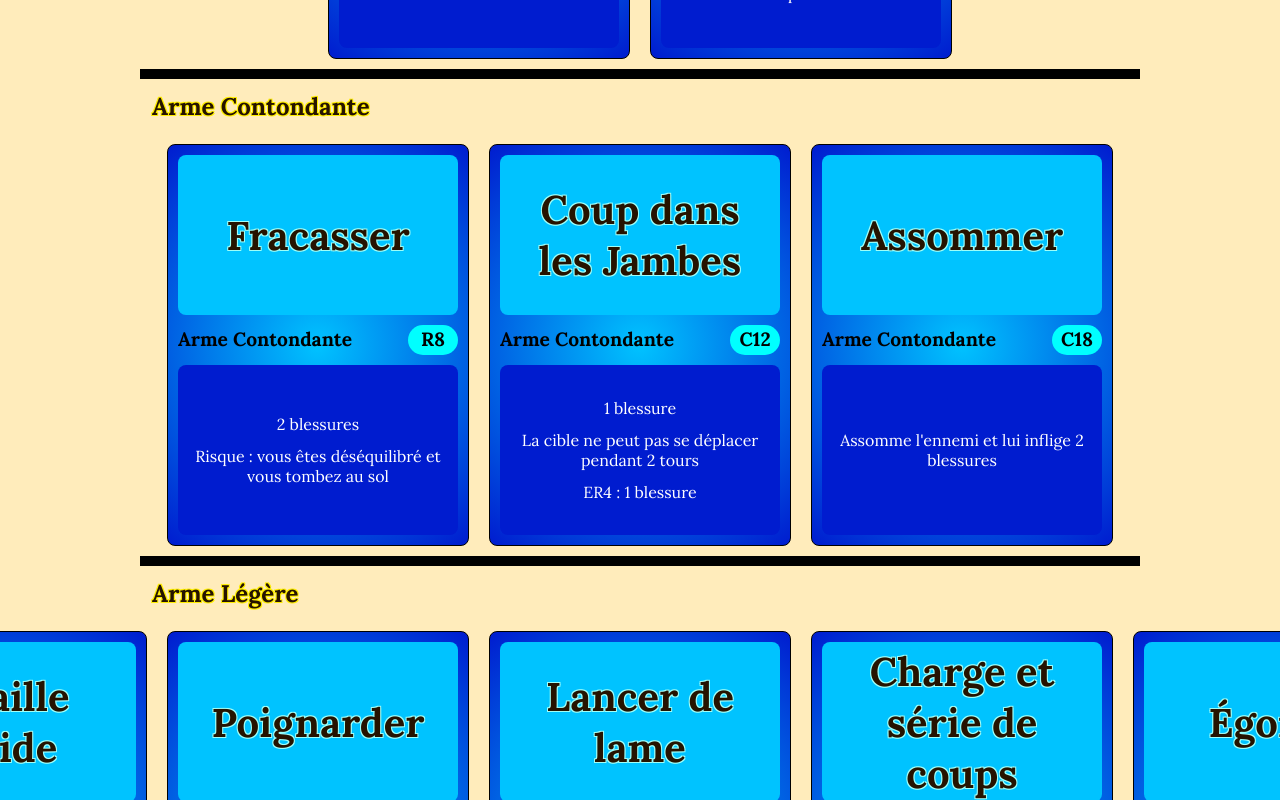
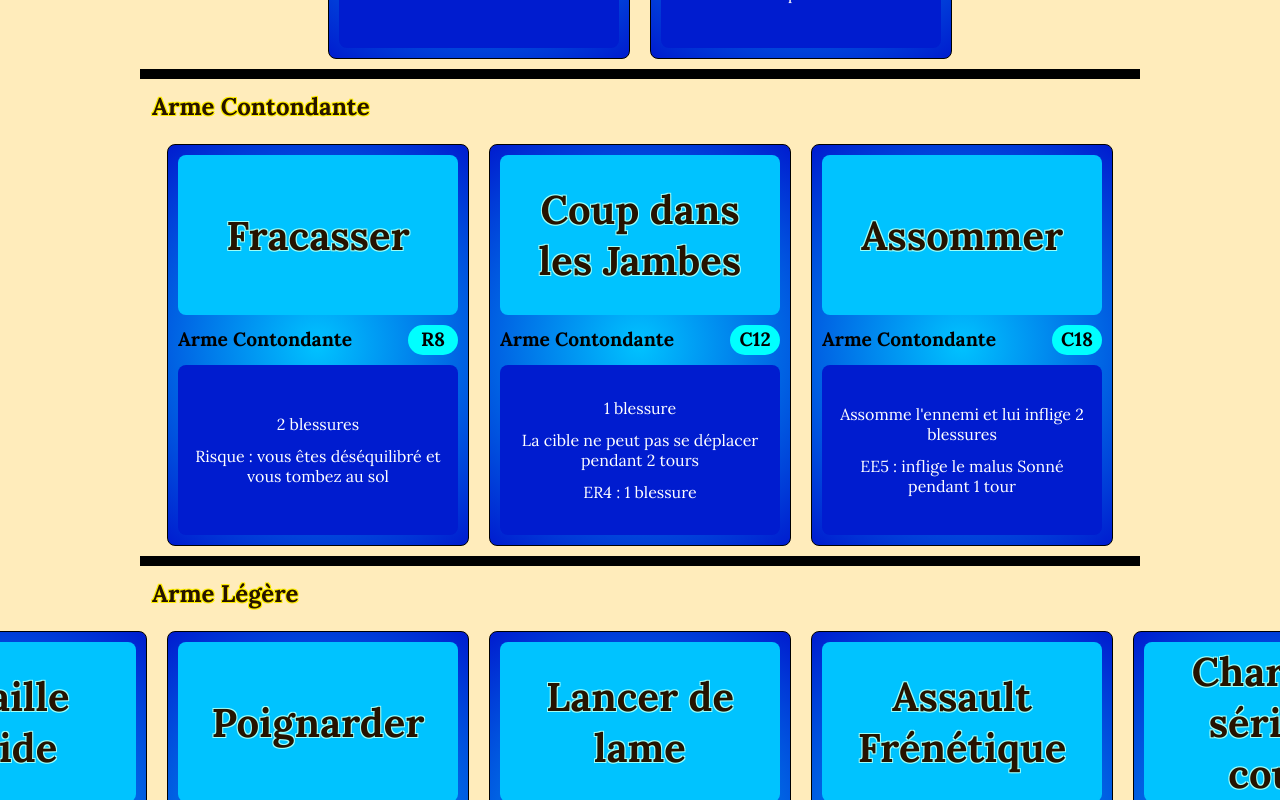
Before and after one commit to Sourdeval/Omnak, an Angular app: page /skills in a window 1280 px wide. Shown: the part 4100-4900 px from the top of the page. Built offline with nearby package versions, Linux system fonts and the light colour scheme.

Commit message:
[Way] v0.10

```diff
--- a/src/app/rules/rules.component.html
+++ b/src/app/rules/rules.component.html
@@ -239,7 +239,14 @@
     son tour, elle peut se relever en échange d'un malus à son action, ou bien rester au sol, ce qui suivant l'action
     choisie peut tout de même lui valoir un malus.</h6>
 
+<h4>Sonné</h4>
+
+<h6>
+    Un personne sonnée doit passer son prochain tour et a un malus pour se défendre jusqu'à celui-ci.
+</h6>
+
 <h4>Clairvoyant</h4>
 
-<h6>Une personne clairvoyante comprend totalement la situation et ses détails infîmes, et sait exactement quoi faire.
+<h6>Une personne clairvoyante comprend totalement la situation et ses détails infîmes, et sait exactement quoi faire. Sa
+    prochaine action qui semble inventive ou complètement improbable gagne 2 bonus.
 </h6>
--- a/src/app/table20/tables.ts
+++ b/src/app/table20/tables.ts
@@ -8,17 +8,16 @@ export let tables: Table[] = [
             "Capricieuse, ER2 : inflige une blessure de moins, deviens un autre effet au choix une fois l'arme maîtrisée.",
             "Braisière, E5 : une flammèche apparaît et inflige 1 blessure",
             "Brûlante, ER3 : Inflige une blessure supplémentaire, EE3 : vous inflige une blessure",
+            "Côté contondant, EE4 : inflige le malus Sonné à la cible pendant 1 tour",
             "Craquelée de Feu, ER5 : inflige En Feu",
             "Éruptive, E7 : un jet de flamme apparaît et inflige 2 blessures",
-            "Fumante, ER6 : inflige un malus à la cible",
+            "Fumante, ER6 : inflige le malus Asphyxié à la cible pendant 1 tour",
             "Imprégnée d'Ardeur, une fois par jour vous pouvez prendre l'Initiative et avoir un bonus pour votre prochaine action",
             "Imprégnée de Courage, vous donne deux bonus une fois par jour pour une action courageuse ou héroïque",
             "Imprégnée de Ténacité, une fois par jour vous pouvez vous soignez d'une blessure et avoir un bonus pour votre prochaine action",
             "Scintillante, fait de la lumière, ER18 : un flash lumineux éblouit (malus) toutes les personnes présentes pendant un tour sauf vous.",
             "Tranchante/Lourde, ER4 : inflige une blessure supplémentaire",
-            "Volcanique, E18 : un jet de lave apparaît et inflige 3 blessures",
-            "",
-            "",
+            "Volcanique, ER18 : un jet de lave apparaît et inflige 3 blessures",
             "",
             "",
             "",
--- a/src/app/way/ways.ts
+++ b/src/app/way/ways.ts
@@ -68,7 +68,7 @@ export let ways: Way[] = [
         asset: "Marteau Enchanté (Ignore l'Armure, 1 Effet aléatoire) (ou bien une Masse ou équivalent)",
         equipment: "",
         skills: [
-            { name: "Assommer", type: TypeSkill.ArmeContondante, difficulty: 'C18', effects: ["Assomme l'ennemi et lui inflige 2 blessures"] },
+            { name: "Assommer", type: TypeSkill.ArmeContondante, difficulty: 'C18', effects: ["Assomme l'ennemi et lui inflige 2 blessures", "EE5 : inflige le malus Sonné pendant 1 tour"] },
             { name: "Fracasser", type: TypeSkill.ArmeContondante, difficulty: 'R8', effects: ["2 blessures", "Risque : vous êtes déséquilibré et vous tombez au sol"] },
             { name: "Coup dans les Jambes", type: TypeSkill.ArmeContondante, difficulty: 'C12', effects: ['1 blessure', "La cible ne peut pas se déplacer pendant 2 tours", "ER4 : 1 blessure"] },
         ]
@@ -94,7 +94,7 @@ export let ways: Way[] = [
         skills: [
             { name: "Tir direct", type: TypeSkill.ArmeDistance, difficulty: 'C10', effects: ['1 blessure', 'La difficulté augmente avec la distance. 1-10m : C10, 11-25m : C12, 26-50m : C14.'] },
             { name: "Poignarder", type: TypeSkill.ArmeLegere, difficulty: 'C10', effects: ['2 blessures', "E3 : La cible gagne un bonus pour vous attaquer au corps à corps à son prochain tour.", "Si la cible n'est pas au courant de votre présence vous lui infligez 1 blessure supplémentaire."] },
-            { name: "Traque silencieuse", type: TypeSkill.Furtivité, difficulty: 'R14', effects: ["Pour les 3 prochains tours, vous êtes totalement discret tant que vous vous déplacez lentement et hors d'un angle de vue direct.", 'Risque : tout le monde est désormais au courant de votre présence.'] },
+            { name: "Traque silencieuse", type: TypeSkill.Furtivité, difficulty: 'R14', effects: ["Pendant 3 tours, vous êtes totalement discret tant que vous vous déplacez lentement et hors d'un angle de vue direct.", 'Risque : tout le monde est désormais au courant de votre présence.'] },
         ]
     },
     {
@@ -114,12 +114,12 @@ export let ways: Way[] = [
         id: "Druide",
         name: "Druide",
         description: "Les Druides de la Nation Verte sont des mages qui connaissent la Magie Végétale, utilisant les plantes.",
-        asset: "",
+        asset: "Odeur d'humus : Les animaux sauvages sont moins enclins à vous attaquer, et les animaux passifs deviennent amicaux.",
         equipment: "",
         skills: [
             { name: "Lianes Surgissantes", type: TypeSkill.MagieVegetale, difficulty: 'C12', effects: ["La cible ne peut pas se déplacer pendant 3 tours", "La cible peut faire une action C14 pour se libérer, ou infliger 2 blessures aux lianes.", "ER5 : la cible ne peut plus utiliser ses bras pendant la même durée"] },
             { name: "Ronces Envahissantes", type: TypeSkill.MagieVegetale, difficulty: 'R14', effects: ["À partir du point choisi, des ronces poussent, à chaqu'un de vos tours elles prennent plus de place. Vous choisissez quand les ronces doivent s'arrêter.", "Une cible qui touche les ronces subit 1 blessure, 2 blessures si elle veut les traverser.", "Risque : les ronces sont incontrôlables.", ''] },
-            { name: "Écorce", type: TypeSkill.MagieVegetale, difficulty: 'R10', effects: ["Votre peau se transforme en écorce, vous subissez 2 blessures de moins de chaque attaque jusqu'à la fin de la scène.", "Risque : Vous subissez 2 blessures."] },
+            { name: "Écorce", type: TypeSkill.MagieVegetale, difficulty: 'R12', effects: ["Votre peau se transforme en écorce, vous subissez 1 blessure de moins de chaque attaque jusqu'à la fin de la scène.", "Risque : Vous subissez 2 blessures."] },
         ]
     },
     {
@@ -158,25 +158,25 @@ export let ways: Way[] = [
     {
         id: "TireurVenimeux",
         name: "Tireur Venimeux",
-        description: "",
-        asset: "",
-        equipment: "",
+        description: "Les Tireurs Venimeux pensent que la flèche n'a pas pour but de tuer, juste d'amener le poison dans les veines de leur cible.",
+        asset: "Doigts de fée : Vous pouvez appliquer des doses d'Apothicaire sans prendre une action.",
+        equipment: "Sarbacane : permet de tirer des fléchettes, innofensives (0 blessure) mais discrètes.",
         skills: [
-            { name: "", type: TypeSkill.Aucun, difficulty: '', effects: [''] },
-            { name: "", type: TypeSkill.Aucun, difficulty: '', effects: [''] },
-            { name: "", type: TypeSkill.Aucun, difficulty: '', effects: [''] },
+            { name: "Venin", type: TypeSkill.Apothicaire, difficulty: '3 D', effects: ['A appliquer sur une flèche ou une arme.', "Inflige Empoisonné 3"] },
+            { name: "Piqûre", type: TypeSkill.Apothicaire, difficulty: '3 D', effects: ['A appliquer sur une flèche ou une arme.', "Inflige 1 blessure"] },
+            { name: "Anti-Venin", type: TypeSkill.Apothicaire, difficulty: '3 D', effects: ['A consommer.', "Enlève les états Empoisonné et Toxique"] },
         ]
     },
     {
         id: "TireurElite",
         name: "Tireur d'Élite",
-        description: "",
+        description: "Les tireurs d'élite de la Nation Verte sont les meilleurs archers d'Omnak. Ils maîtrisent l'arc long et sont capables de tirer plus loin que n'importe qui d'autre.",
         asset: "Armes à Distance",
-        equipment: "",
+        equipment: "Arc long",
         skills: [
-            { name: "Tir en cloche", type: TypeSkill.ArmeDistance, difficulty: 'C12', effects: [''] },
-            { name: "", type: TypeSkill.Aucun, difficulty: '', effects: [''] },
-            { name: "", type: TypeSkill.Aucun, difficulty: '', effects: [''] },
+            { name: "Tir puissant", type: TypeSkill.ArmeDistance, difficulty: 'C12', effects: ['2 blessures', "ER18 : 1 blessure supplémentaire", "Distance : 1-25m"] },
+            { name: "Tir en cloche", type: TypeSkill.ArmeDistance, difficulty: 'C14', effects: ['1 blessure', "Distance: 50-125m"] },
+            { name: "Viser un point faible", type: TypeSkill.ArmeDistance, difficulty: 'C16', effects: ["Avant de faire l'action choisissez entre : état En Sang, état Immobilisé (pendant 2 tours), malus Borgne (toute la scène) et malus Incapable de se servir de [membre au choix] (toute la scène).", "1 blessure, le choix est infligé à la cible.", "Distance : 1-25m", ""] },
         ]
     },
     {
@@ -222,8 +222,8 @@ export let ways: Way[] = [
         asset: "Bouclier d'Émeraude : une fois par jour, vous pouvez totalement être immunisé d'un sort qui aurait dû vous toucher",
         equipment: "",
         skills: [
-            { name: "Concentration Verte", type: TypeSkill.Aucun, difficulty: 'R8', effects: [] },
-            { name: "Tapis de Pointes d'Émeraude", type: TypeSkill.MagieRoche, difficulty: 'C10', effects: ['Choisissez une zone, au début de votre prochain tour des pointes vertes y apparaissent. Les personnes voulant traverser cette zone subissent 2 blessures et En Sang. Dure toute la scène.'] },
+            { name: "Concentration Verte", type: TypeSkill.Aucun, difficulty: 'R8', effects: ["Vous neutralisez toutes la magie autour de vous. Tous les sorts jusqu'à votre prochain tour ont un malus.", "ER6 : les sorts qui sont tout de même réussis infligent 1 blessure de moins", "Risque : vous ne pouvez plus lancer de sort ou cette compétence. Dure 2 tours", ''] },
+            { name: "Tapis de Pointes d'Émeraude", type: TypeSkill.MagieRoche, difficulty: 'C10', effects: ['Choisissez une zone, au début de votre prochain tour des pointes vertes y apparaissent. Les personnes se trouvant ou voulant traverser cette zone subissent 2 blessures et En Sang. Dure toute la scène.'] },
             { name: "Protection", type: TypeSkill.Aucun, difficulty: 'C12', effects: ["Choisissez un type de Magie, vous avez un bonus pour vous en défendre pendant 2 tours"] },
         ]
     },
@@ -231,12 +231,12 @@ export let ways: Way[] = [
         id: "PorteurSaphir",
         name: "Porteur de Saphir",
         description: "Les Saphirs ne choisissent pas souvent de porteur, ils sont exigeants. Ils cherchent ceux dont les capacités magiques sont exceptionnelles, pour les rendre uniques.",
-        asset: "",
+        asset: "Magie Impressionnante : vos sorts ont 'ER18 : le sort est magnifique, toute personne présente est impressionnée.'",
         equipment: "",
         skills: [
             { name: "Concentration Bleue", type: TypeSkill.Aucun, difficulty: 'R8', effects: ['Vous concentrez vos capacités magiques. Vous gagnez un bonus pour le prochain sort que vous lancez durant la scène.', "ER6 : le sort infligera 1 blessure supplémentaire s'il réussi", "Risque : malus pour le prochain sort", ''] },
-            { name: "", type: TypeSkill.Aucun, difficulty: '', effects: [''] },
-            { name: "", type: TypeSkill.Aucun, difficulty: '', effects: [''] },
+            { name: "Projection de pierres bleues", type: TypeSkill.MagieRoche, difficulty: 'C12', effects: ["Vous lancez sur une cible une rangée de pierres bleues lévitantes.", "1 blessure", "ER3 : vous attaquez une seconde cible avec ce sort", "ER5 : inflige le malus Sonné pendant 1 tour"] },
+            { name: "Garder son calme", type: TypeSkill.Aucun, difficulty: 'C11', effects: ["Vous pouvez utiliser cette compétence lorsque vous subissez un état d'énervement, de confusion, de persuasion ou de peur.", "Vous ne subissez pas cet état.", "ER5 : Vous obtenez l'état Clairvoyant", ""] },
         ]
     },
     {
@@ -254,25 +254,25 @@ export let ways: Way[] = [
     {
         id: "PorteurRubis",
         name: "Porteur de Rubis",
-        description: "",
-        asset: "",
-        equipment: "",
+        description: "Ceux qui se lient avec un Rubis ont souvent une courte vie. Fulgurante, furieuse, foudroyante, mais sans retour.",
+        asset: "Rage du Rubis : une fois par scène, si vous avez le bonus Enragé, vous pouvez vous en servir pour lancer des sorts offensifs. Dure aussi longtemps que le bonus.",
+        equipment: "Poignard (arme légère)",
         skills: [
-            { name: "", type: TypeSkill.Aucun, difficulty: '', effects: [''] },
-            { name: "", type: TypeSkill.Aucun, difficulty: '', effects: [''] },
-            { name: "", type: TypeSkill.Aucun, difficulty: '', effects: [''] },
+            { name: "Surf du Désert", type: TypeSkill.MagieSable, difficulty: 'R10', effects: ["Vous vous déplacez sur une vague de sable rapidement.", "Risque : vous chutez et subissez 1 blessure."] },
+            { name: "Assault Frénétique", type: TypeSkill.ArmeLegere, difficulty: 'R12', effects: ["Ne peut être utilisé qu'avec le bonus Enragé.", "3 blessures", "Risque : dans votre rage, la cible de cette compétence est choisie aléatoirement"] },
+            { name: "S'énerver", type: TypeSkill.Aucun, difficulty: 'C11', effects: ["", "Vous pouvez utiliser cette compétence lorsque vous subissez un état d'apaisement, d'intimidation, de contrôle ou de peur. Sinon, subissez 1 blessure pour lancer.", "Vous ne subissez pas cet état et obtenez le bonus Enragé (frapper) pendant 2 tours.", ""] },
         ]
     },
     {
         id: "PorteurPyrite",
         name: "Porteur de Pyrite",
-        description: "",
-        asset: "",
+        description: "On raconte que ceux qui portent une Pyrite finissent par devenir d'habiles manipulateurs.",
+        asset: "Habile Menteur",
         equipment: "",
         skills: [
-            { name: "", type: TypeSkill.Aucun, difficulty: '', effects: [''] },
-            { name: "", type: TypeSkill.Aucun, difficulty: '', effects: [''] },
-            { name: "", type: TypeSkill.Aucun, difficulty: '', effects: [''] },
+            { name: "Lame de Sable", type: TypeSkill.MagieSable, difficulty: 'C10', effects: ["Génère un poignard (Arme Légère) en sable.", "Vous pouvez aussitôt utiliser une action d'Arme Légère", "Redevient du sable à la fin de votre tour."] },
+            { name: "Statuette de Sable", type: TypeSkill.MagieSable, difficulty: 'C12', effects: ["Génère un petit objet au choix à l'apparence réelle.", "Dure toute la scène ou jusqu'à ce que quelque chose le touche. Après il redevient du sable."] },
+            { name: "Masque de Sable", type: TypeSkill.MagieSable, difficulty: 'R14', effects: ["Vous vous faites passer pour quelqu'un d'autre pendant la scène grâce à un masque reprenant les traits physiques d'un autre. Votre voix est aussi modifiée.", "Risque : le masque s'effrite à votre prochain tour."] },
         ]
     },
     {
@@ -282,9 +282,9 @@ export let ways: Way[] = [
         asset: "Pas Furtif : impossible d'être repéré par le seul bruit des pas",
         equipment: "",
         skills: [
-            { name: "", type: TypeSkill.Aucun, difficulty: '', effects: [''] },
-            { name: "", type: TypeSkill.Aucun, difficulty: '', effects: [''] },
-            { name: "", type: TypeSkill.Aucun, difficulty: '', effects: [''] },
+            { name: "Fumigène", type: TypeSkill.MagieFeu, difficulty: 'R14', effects: ['Vous faites exploser un fumigène à vos pied, vos ennemis vous perdent de vue.', "Dure 2 tours.", "Risque : vous subissez le malus Asphyxié pendant 2 tours"] },
+            { name: "", type: TypeSkill.MagieInvisible, difficulty: '', effects: [''] },
+            { name: "Concentration Violette", type: TypeSkill.Aucun, difficulty: 'R8', effects: ["Vous vous concentrez pour votre action furtive du prochain tour, décrivez la intégralement, vous gagnez un bonus.", "Si un élément de votre description a changé, vous subissez un malus à la place.", "Risque : malus à la place, action obligatoire", ""] },
         ]
     },
     {
@@ -383,12 +383,10 @@ export let ways: Way[] = [
         asset: "",
         equipment: "",
         skills: [
-            { idea: true, name: "Surf du Désert", type: TypeSkill.MagieSable, difficulty: 'R10', effects: ["Vous vous déplacez sur une vague de sable rapidement.", "Risque : vous chutez et subissez 1 blessure."] },
-
             // Élémentaliste
             { idea: true, name: "Réduire en poussière", type: TypeSkill.MagieSable, difficulty: 'R12', effects: ["Génère une quantité de sable suffisante pour 3 sorts.", "Risque : quantité suffisante pour 1 sort seulement"] },
             { idea: true, name: "Tempête du Sable", type: TypeSkill.MagieSable, difficulty: '', effects: [""] },
-            { idea: true, name: "Psammos kinésie", type: TypeSkill.MagieSable, difficulty: 'C15', effects: ["Déplacer le sable et en faire ce que vous souhaitez.", "La difficulté peut varier de 13 à 17 suivant l'action."] },
+            { idea: true, name: "Psammos kinésie", type: TypeSkill.MagieSable, difficulty: 'C15', effects: ["Déplacer le sable et en faire ce que vous souhaitez.", "La difficulté peut varier de 12 à 16 suivant l'action."] },
 
             // Verrier
             { idea: true, name: "Jet de lames de verre", type: TypeSkill.MagieSable, difficulty: '', effects: [""] },
@@ -408,6 +406,7 @@ export let ways: Way[] = [
             { idea: true, name: "Poing de Fer", type: TypeSkill.MagieRoche, difficulty: '', effects: ["Coup de poing amélioré."] },
             { idea: true, name: "Chute de Pierres", type: TypeSkill.MagieRoche, difficulty: '', effects: [""] },
             { idea: true, name: "Lithos kinésie", type: TypeSkill.MagieRoche, difficulty: 'C16', effects: ["Déplacer les roches, construisez ce que vous souhaitez.", "La difficulté peut varier de 14 à 18 suivant l'action."] },
+            { idea: true, name: "Mur transparent de Saphir", type: TypeSkill.MagieRoche, difficulty: 'R12', effects: ["Vous érigez un mur ou un dôme autour de vous et des personnes proches. Le son et les effets magiques ne le traversent pas.", "Le mur est détruit au bout de 3 blessures.", "Risque : le mur est extrêmement fragile et se brisera en éclats coupants (1 blessure)", ""] },
         ]
     },
 
@@ -421,6 +420,7 @@ export let ways: Way[] = [
             { idea: true, name: "Plante Carnivore", type: TypeSkill.MagieVegetale, difficulty: 'C10', effects: ["Une plante carnivore pousse à l'endroit désigné pendant 1 tour.", "Une fois poussée, elle attaque tout ce qui est autour d'elle, elle utilise Morsure C8 : inflige 2 blessures.", "Elle meurt à 3 blessures."] },
             { idea: true, name: "Fleur Hypnotisante", type: TypeSkill.MagieVegetale, difficulty: 'C10', effects: ["Une fleur hypnotisante pousse à l'endroit désigné pendant 1 tour.", "Une fois poussée, elle émet du pollen qui rend détraqué (malus) les personnes proches, puis loin.", "Elle meurt à 3 blessures."] },
             { idea: true, name: "Fleur Cadavre", type: TypeSkill.MagieVegetale, difficulty: 'C10', effects: ["Une fleur cadavre pousse à l'endroit désigné pendant 1 tour.", "Une fois poussée, elle émet du poison dans l'air, inflige 1 blessure par tour aux personnes proches, puis loin.", "Elle meurt à 3 blessures."] },
+            { idea: true, name: "Souvenirs du Bois", type: TypeSkill.MagieVegetale, difficulty: 'C14', effects: ["En touchant un arbre, vous pouvez ressassez un de ses souvenirs. Quelque chose de marquant, imprégné dans son bois.", "Vous vous trouvez à la place de l'arbre, vous voyez flou et entendez peu."] },
         ]
     },
 
@@ -438,5 +438,18 @@ export let ways: Way[] = [
             { idea: true, name: "Ultra Rayon Solaire", type: TypeSkill.MagieSolaire, difficulty: 'C16', effects: ["5 blessures, traverse et touche toutes les cibles", "ER2 : éblouit (malus) toute personne dans la direction du rayon.", "Compte pour 3 sorts dans la limite Solaire."] },
         ]
     },
+
+    {
+        id: "IdeesArc",
+        name: "Idées de sorts pour les Armes à Distance",
+        description: "",
+        asset: "",
+        equipment: "",
+        skills: [
+            { idea: true, name: "Tirs en mouvement", type: TypeSkill.ArmeDistance, difficulty: "R14", effects: ["Vous courrez dans une direction en décochant 2 fléches, sur 1 ou 2 cibles.", "1 blessure par flèche", "Risque : Vous glissez et tombez au sol, tout le monde est au courant de votre présence."] },
+            { idea: true, name: "Salve", type: TypeSkill.ArmeDistance, difficulty: "C16", effects: ["Vous lancez 3 flèches sur 3 cibles différentes.", "1 blessure par flèche", "EE3 : l'une des 3 flèches atteint sa cible", "Distance : 1-10m"] },
+            { idea: true, name: "Pluie de flèche", type: TypeSkill.ArmeDistance, difficulty: "C16", effects: ["Vous lancez 3 flèches en cloche sur une zone", "Chaque personne dans la zone lance 1D20, sur 1-12 elle prend une flèche, et subit donc 1 blessure.", "Distance : 1-50m"] },
+        ]
+    },
     //#endregion
 ]
--- a/src/core/way.core.ts
+++ b/src/core/way.core.ts
@@ -39,6 +39,7 @@ export enum TypeSkill {
     MagieAnimale = "Magie Animale",
     MagieVegetale = "Magie Végétale",
     MagieSolaire = "Magie Solaire",
+    MagieInvisible = "Magie d'Invisibilité",
     Deplacement = "Déplacement",
     Furtivité = "Furtivité",
     Apothicaire = "Apothicaire",
```
